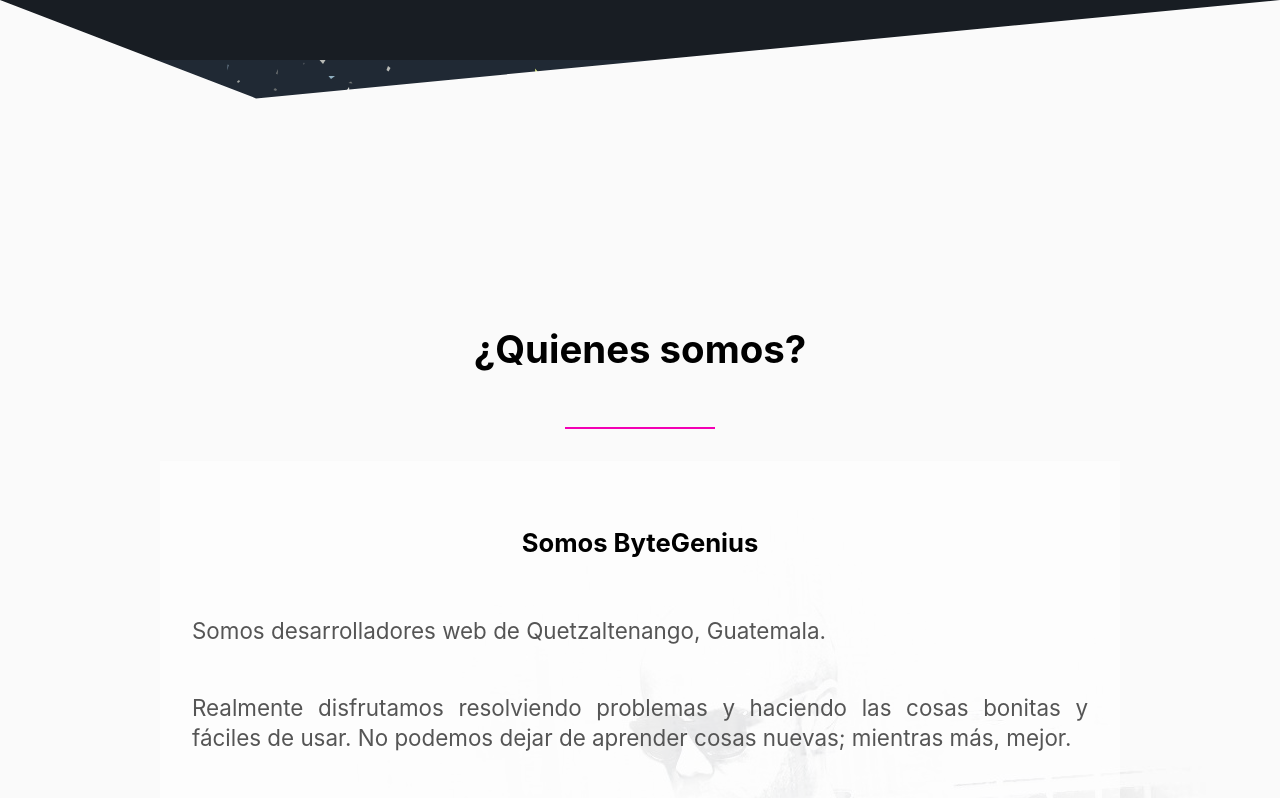
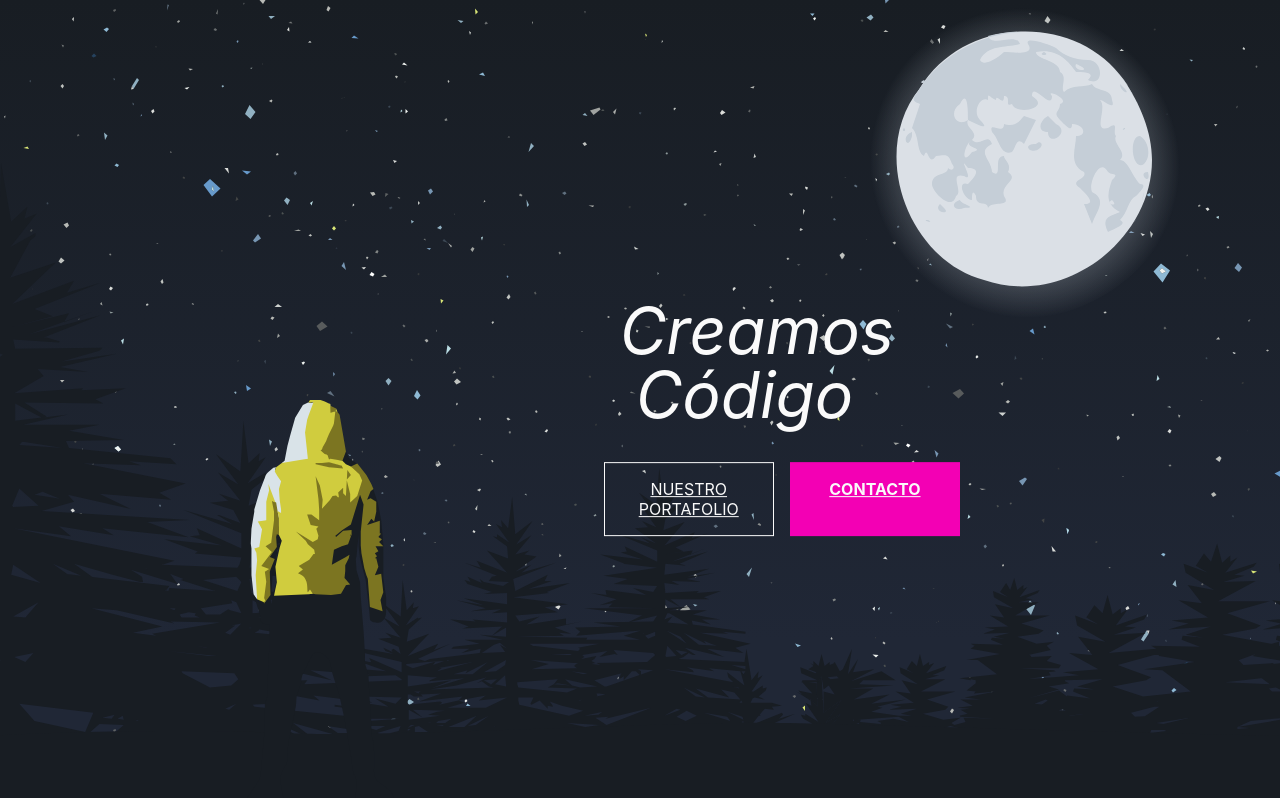
Before and after one commit to doclaag-s-projects/byte-genius, a React (Create React App) app: page / in a window 1280 px wide. Shown: the top 798 px of the page. Built offline with nearby package versions, Linux system fonts and the light colour scheme.

Commit message:
Header component added

```diff
--- a/src/App.js
+++ b/src/App.js
@@ -1,5 +1,5 @@
 import React, { Component } from 'react';
-import { About, Menu } from './components';
+import { About, Header, Menu } from './components';
 
 class App extends Component {
   state = {
@@ -21,7 +21,7 @@
       <React.Fragment>
         <Menu toggleMenu={this.toggleMenu} showMenu={this.state.menuState} />
         {/* <Nav toggleMenu={this.toggleMenu} showMenu={this.state.menuState} /> */}
-        {/* <Header /> */}
+        <Header />
         <About />
         {/* <Projects /> */}
         {/* <Contact /> */}
--- /dev/null
+++ b/src/components/Header/Header.css
@@ -0,0 +1,223 @@
+/* Header */
+#welcome-section {
+    background: #202736;
+    background: linear-gradient(to bottom, #181d23 0%, #202736 80%);
+    background-attachment: fixed;
+    background-size: cover;
+    position: relative;
+    min-height: 100vh;
+    margin: 0 auto;
+    z-index: 1;
+}
+
+#welcome-section::before {
+    content: '';
+    position: fixed;
+    background: url(../../img/stars.svg);
+    background-attachment: fixed;
+    width: 100%;
+    min-height: 100vh;
+    z-index: -1;
+    opacity: 0;
+    animation: stars-move-in 1000ms 300ms forwards;
+}
+
+@keyframes stars-move-in {
+    from {
+        background-position-y: -100px;
+    }
+
+    to {
+        opacity: 1;
+        background-position-y: 0;
+    }
+}
+
+.forest {
+    position: absolute;
+    bottom: -300px;
+    left: 0;
+    background: url(../../img/trees.svg) bottom left repeat-x;
+    /* background-position-x: 100px; */
+    background-size: cover;
+    width: 100%;
+    height: 80%;
+    opacity: 0;
+    animation: forest-move-in 1000ms 500ms forwards;
+    border-bottom: 300px solid #181d23;
+}
+
+@keyframes forest-move-in {
+    from {
+        background-position-y: 150%;
+    }
+
+    to {
+        opacity: 1;
+        background-position-y: 100%;
+    }
+}
+
+.silhouette {
+    position: absolute;
+    bottom: 0;
+    left: 0;
+    background: url(../../img/silhouette.svg) bottom left no-repeat;
+    width: 50%;
+    height: 50%;
+    opacity: 0;
+    animation: silhouette-move-in 1000ms 800ms forwards;
+}
+
+@keyframes silhouette-move-in {
+    from {
+        background-position-x: 0;
+    }
+
+    to {
+        opacity: 1;
+        background-position-x: 50%;
+    }
+}
+
+.moon {
+    position: absolute;
+    top: 0;
+    right: 0;
+    position: fixed;
+    background: url(../../img/moon.svg) right 150% no-repeat;
+    background-size: 40% 40%;
+    background-attachment: fixed;
+    width: 100%;
+    height: 100%;
+    z-index: -1;
+    opacity: 0;
+    animation: moon-move-in 1.2s 1s forwards;
+}
+
+@keyframes moon-move-in {
+    from {
+        opacity: 0;
+        background-position: right 150%;
+    }
+
+    to {
+        opacity: 1;
+        background-position: top right;
+    }
+}
+
+/* Copy and CTA */
+#welcome-section .container {
+    width: fit-content;
+    position: absolute;
+    right: 0;
+    top: 50%;
+    right: 25%;
+    opacity: 0;
+    transform: translate(0, -50%);
+    animation: text-fade-in 1000ms 800ms forwards;
+}
+
+@keyframes text-fade-in {
+    from {
+        right: 0;
+    }
+
+    to {
+        opacity: 1;
+        right: 25%;
+    }
+}
+
+#welcome-section .container h1 {
+    font-size: 4rem;
+    font-weight: normal;
+    font-style: italic;
+    color: #fafafa;
+    line-height: 3rem;
+}
+
+#welcome-section .container h1 .line:first-child {
+    margin-left: 1rem;
+}
+
+#welcome-section .container h1 .line:last-child {
+    margin-left: 2rem;
+}
+
+#welcome-section .container .buttons {
+    display: flex;
+    margin-top: 1rem;
+}
+
+#welcome-section .container .buttons a,
+#welcome-section .container .buttons a:visited {
+    width: 100%;
+    padding: 1rem;
+    border: 1px solid #fafafa;
+    color: #fafafa;
+    text-align: center;
+    text-transform: uppercase;
+    font-size: 1rem;
+}
+
+#welcome-section .container .buttons a:hover,
+#welcome-section .container .buttons a:active {
+    border: 1px solid #f300b4;
+    transform: translateY(-2px);
+    box-shadow: 0 10px 100px -20px #f300b4;
+}
+
+#welcome-section .container .buttons a.cta,
+#welcome-section .container .buttons a.cta:visited {
+    background: #f300b4;
+    border: 1px solid transparent;
+    color: #fafafa;
+    font-weight: bold;
+}
+
+#welcome-section .container .buttons a.cta:hover,
+#welcome-section .container .buttons a.cta:active {
+    background: transparent;
+    border: 1px solid #f300b4;
+}
+
+#welcome-section .container .buttons a:first-child {
+    margin-right: 1rem;
+}
+
+.line {
+    display: block;
+    margin-top: 1rem;
+}
+
+.color {
+    color: #f300b4;
+    font-style: italic;
+}
+
+@media only screen and (max-width: 649px) {
+    #welcome-section .container {
+        right: 50%;
+        top: 10%;
+        width: 80%;
+        transform: translate(50%, 0);
+        animation: text-fade-in 1000ms 800ms forwards;
+    }
+
+    @keyframes text-fade-in {
+        from {
+            right: 0;
+        }
+
+        to {
+            opacity: 1;
+            right: 50%;
+        }
+    }
+
+    .silhouette {
+        width: 100%;
+    }
+}
--- /dev/null
+++ b/src/components/Header/Header.jsx
@@ -0,0 +1,23 @@
+import './Header.css';
+
+export const Header = props => {
+    return (
+        <header id="welcome-section">
+            <div className="forest" />
+            <div className="silhouette" />
+            <div className="moon" />
+            <div className="container">
+                <h1>
+                    <span className="line">Creamos</span>
+                    <span className="line">Código</span>
+                </h1>
+                <div className="buttons">
+                    <a href="#projects">Nuestro Portafolio</a>
+                    <a href="#contact" className="cta">
+                        Contacto
+                    </a>
+                </div>
+            </div>
+        </header>
+    );
+};
--- a/src/components/index.js
+++ b/src/components/index.js
@@ -1,2 +1,3 @@
 export * from './About/About';
+export * from './Header/Header';
 export * from './Menu/Menu';
```
